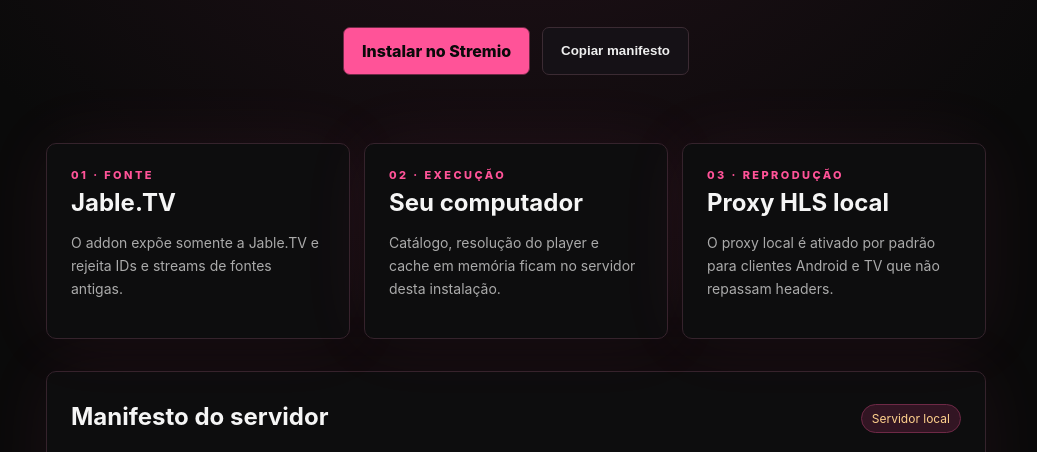
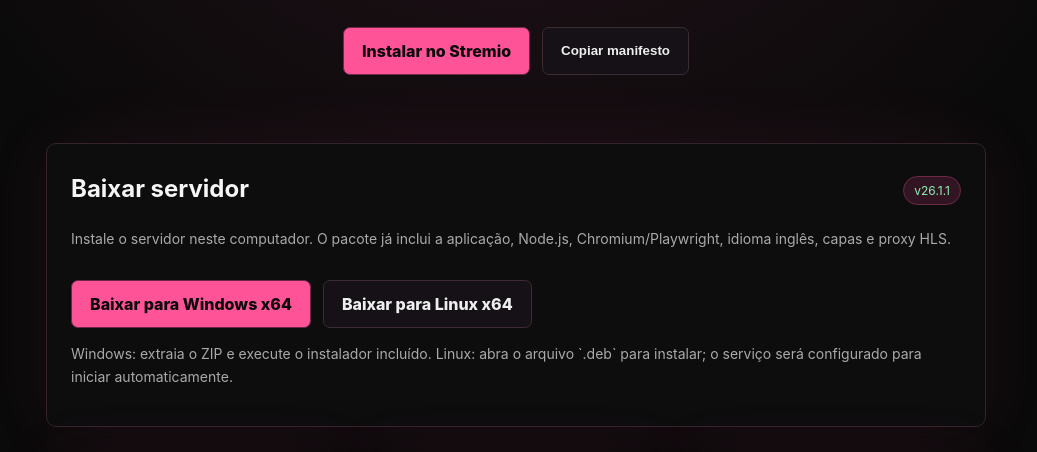
Before and after one commit to devavmirror/avmirror, a website: page public/install.html in a window 1280 px wide. Shown: the part 348-800 px from the top of the page, without its empty margins (124-1161 px from the left). Drawn offline with Linux system fonts and the light colour scheme; no server answers.

Commit message:
feat: add Windows and Linux downloads to installer page

```diff
--- a/public/install.html
+++ b/public/install.html
@@ -16,6 +16,7 @@
   <header class="top"><div class="wrap top-inner"><a class="brand" href="/install"><img src="/logo.png" alt="AVMirror"><span>AVMirror Local</span></a><span class="badge">Jable.TV · Stremio</span></div></header>
   <main class="wrap">
     <section class="hero"><div class="eyebrow">Servidor pessoal descentralizado</div><h1>AVMirror</h1><p>Este computador executa o addon, consulta a Jable.TV e entrega catálogo, metadados e reprodução ao Stremio. Nenhum servidor central é necessário para usar a instalação.</p><div class="actions"><a id="install" class="button" href="#">Instalar no Stremio</a><button id="copy" class="button secondary" type="button">Copiar manifesto</button></div></section>
+    <section class="card" id="downloads"><div class="status"><h2>Baixar servidor</h2><span class="badge ok">v26.1.1</span></div><p>Instale o servidor neste computador. O pacote já inclui a aplicação, Node.js, Chromium/Playwright, idioma inglês, capas e proxy HLS.</p><div class="actions" style="justify-content:flex-start"><a class="button" href="https://github.com/devavmirror/avmirror/releases/download/v26.1.1/avmirror-windows_26.1.1_win-x64.zip">Baixar para Windows x64</a><a class="button secondary" href="https://github.com/devavmirror/avmirror/releases/download/v26.1.1/avmirror-linux_26.1.1_amd64.deb">Baixar para Linux x64</a></div><p class="muted">Windows: extraia o ZIP e execute o instalador incluído. Linux: abra o arquivo `.deb` para instalar; o serviço será configurado para iniciar automaticamente.</p></section>
     <section class="grid"><article class="card mini"><div class="eyebrow">01 · Fonte</div><h2>Jable.TV</h2><p>O addon expõe somente a Jable.TV e rejeita IDs e streams de fontes antigas.</p></article><article class="card mini"><div class="eyebrow">02 · Execução</div><h2>Seu computador</h2><p>Catálogo, resolução do player e cache em memória ficam no servidor desta instalação.</p></article><article class="card mini"><div class="eyebrow">03 · Reprodução</div><h2>Proxy HLS local</h2><p>O proxy local é ativado por padrão para clientes Android e TV que não repassam headers.</p></article></section>
     <section class="card"><div class="status"><h2>Manifesto do servidor</h2><span id="mode" class="badge">Verificando...</span></div><p>Use este endereço no Stremio do computador servidor ou em outro dispositivo da mesma rede Wi‑Fi.</p><code id="manifest-url" class="code"></code><div class="actions" style="justify-content:flex-start;margin-top:16px"><button id="copy-again" class="button secondary" type="button">Copiar URL</button></div><p id="detail" class="muted"></p></section>
     <section class="card"><h2>Instalação em outro dispositivo</h2><p>Abra esta página pelo IP LAN do computador servidor. O endereço abaixo deve começar com o IP desse computador, não com `127.0.0.1`.</p><code class="code">http://IP-DO-PC:7000/install</code><p class="muted">O celular/TV e o computador servidor precisam estar na mesma rede. Libere a porta 7000 no firewall quando necessário.</p></section>
```
